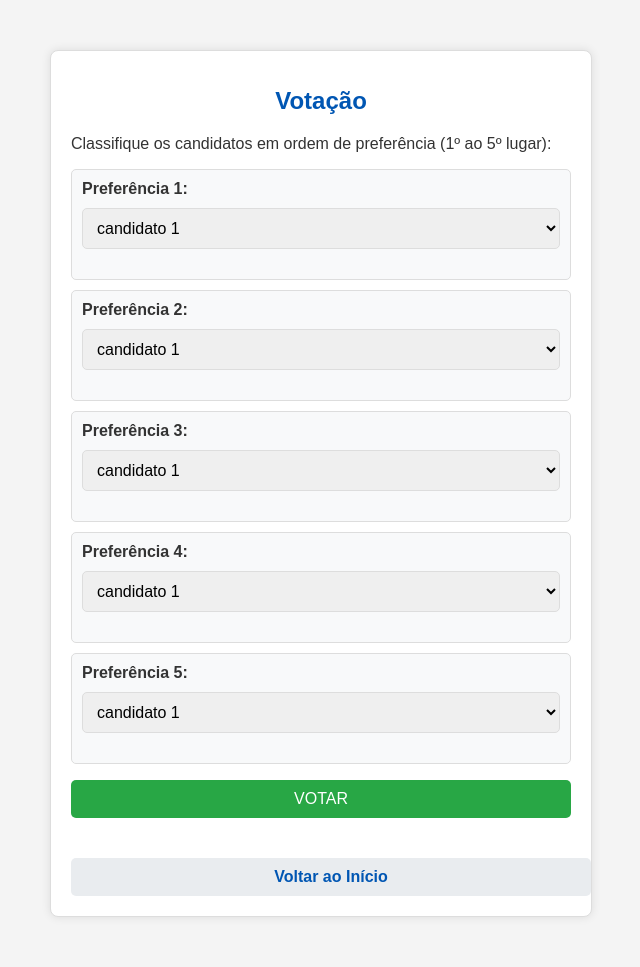
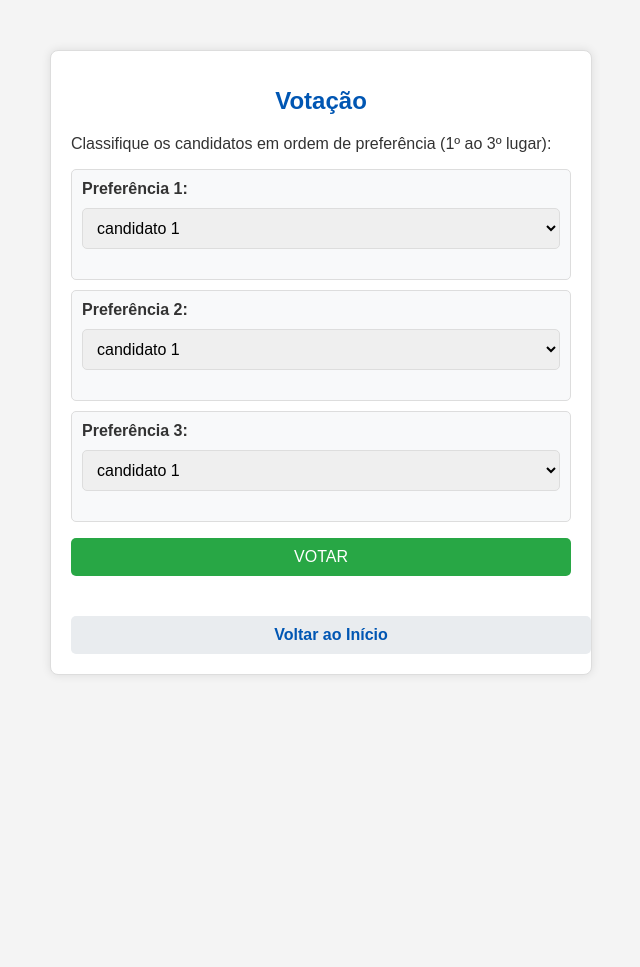
Before and after one commit to KarinaSampaio/App_Urna_Eletronica_MathJeans, a Flask app: page /votar in a window 1280 px wide. Shown: the whole page, without its empty margins (319-959 px from the left). After the commit the page ends 675 px from the top, so only its background shows below. Run offline with Flask 2, Linux system fonts and the light colour scheme; data comes from the database, SQL or seed files in the repository.

Commit message:
votar.html

```diff
--- a/templates/votar.html
+++ b/templates/votar.html
@@ -10,9 +10,9 @@
     <div class="container">
         <h1>Votação</h1>
         <form method="POST" action="{{ url_for('votar') }}">
-            <p>Classifique os candidatos em ordem de preferência (1º ao 5º lugar):</p>
+            <p>Classifique os candidatos em ordem de preferência (1º ao 3º lugar):</p>
             <ul>
-                {% for i in range(1, 6) %}
+                {% for i in range(1, 4) %}
                 <li>
                     <label for="preferencia_{{ i }}">Preferência {{ i }}:</label>
                     <select name="preferencia" id="preferencia_{{ i }}" required>
```
